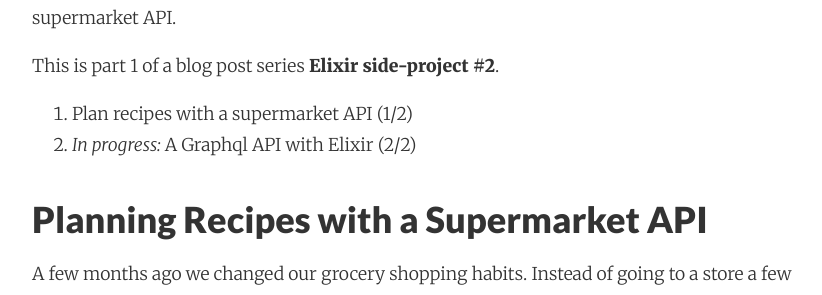
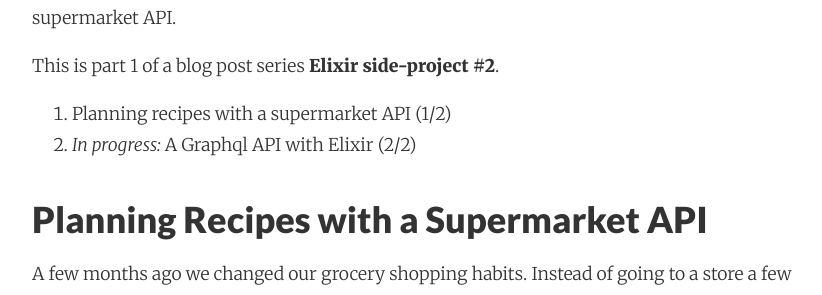
Before and after one commit to adri/adri.github.io, a Jekyll site: the page built from _posts/2017-09-27-learning-elixir-second-side-project-part1.md, in a window 1280 px wide and 900 px high, scrolled down 825 px. Shown: the part 157-452 px from the top of the window, without its empty margins (224-1046 px from the left). Built offline with Jekyll 4.4.1, drawn with Linux system fonts in a browser that asks for light colours; nearby versions of some CDN libraries; comment, search, counter and statistics services are not loaded.

Commit message:
Autocommit from wiki

```diff
--- a/_posts/2017-09-27-learning-elixir-second-side-project-part1.md
+++ b/_posts/2017-09-27-learning-elixir-second-side-project-part1.md
@@ -14,7 +14,7 @@ I had a lot of fun learning Elixir during my [last side-project](/post/learning-
 I was looking for a problem with a small domain but with some complexity. The idea was born to speed up our grocery shopping by ordering recipes and their ingredients via a supermarket API.
 
 This is part 1 of a blog post series **Elixir side-project #2**.
-1. Plan recipes with a supermarket API (1/2)
+1. Planning recipes with a supermarket API (1/2)
 2. *In progress:* A Graphql API with Elixir (2/2)
 
 ### Planning Recipes with a Supermarket API
```
